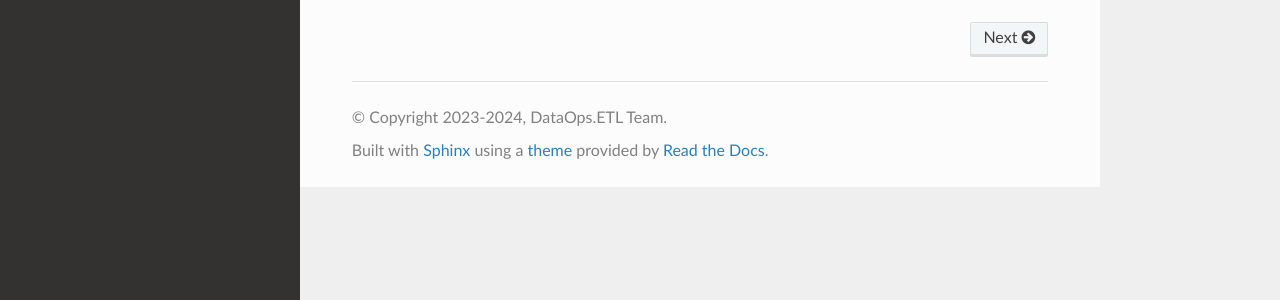
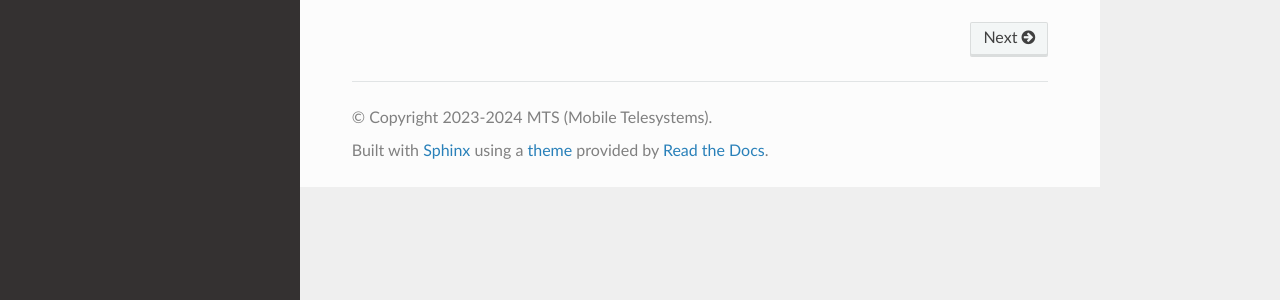
Before and after one commit to MobileTeleSystems/horizon-hwm-store, a Sphinx documentation site: the page built from docs/index.rst, in a window 1280 px wide. Shown: the part 590-890 px from the top of the page. Built offline with Sphinx 7.4.7 and the Read the Docs theme 2.0.0, drawn with Linux system fonts in a browser that asks for light colours; the version number could not be read and is left out.

Commit message:
[DOP-3161] Fix documentation copyright

```diff
--- a/docs/conf.py
+++ b/docs/conf.py
@@ -24,8 +24,8 @@ sys.path.insert(0, os.path.abspath(os.path.dirname(os.path.dirname(__file__))))
 # -- Project information -----------------------------------------------------
 
 project = "Horizon HWM Store"
-copyright = "2023-2024, DataOps.ETL Team"
-author = "DataOps.ETL Team"
+copyright = "2023-2024 MTS (Mobile Telesystems)"
+author = "DataOps.ETL"
 
 # The version info for the project you're documenting, acts as replacement for
 # |version| and |release|, also used in various other places throughout the
```
